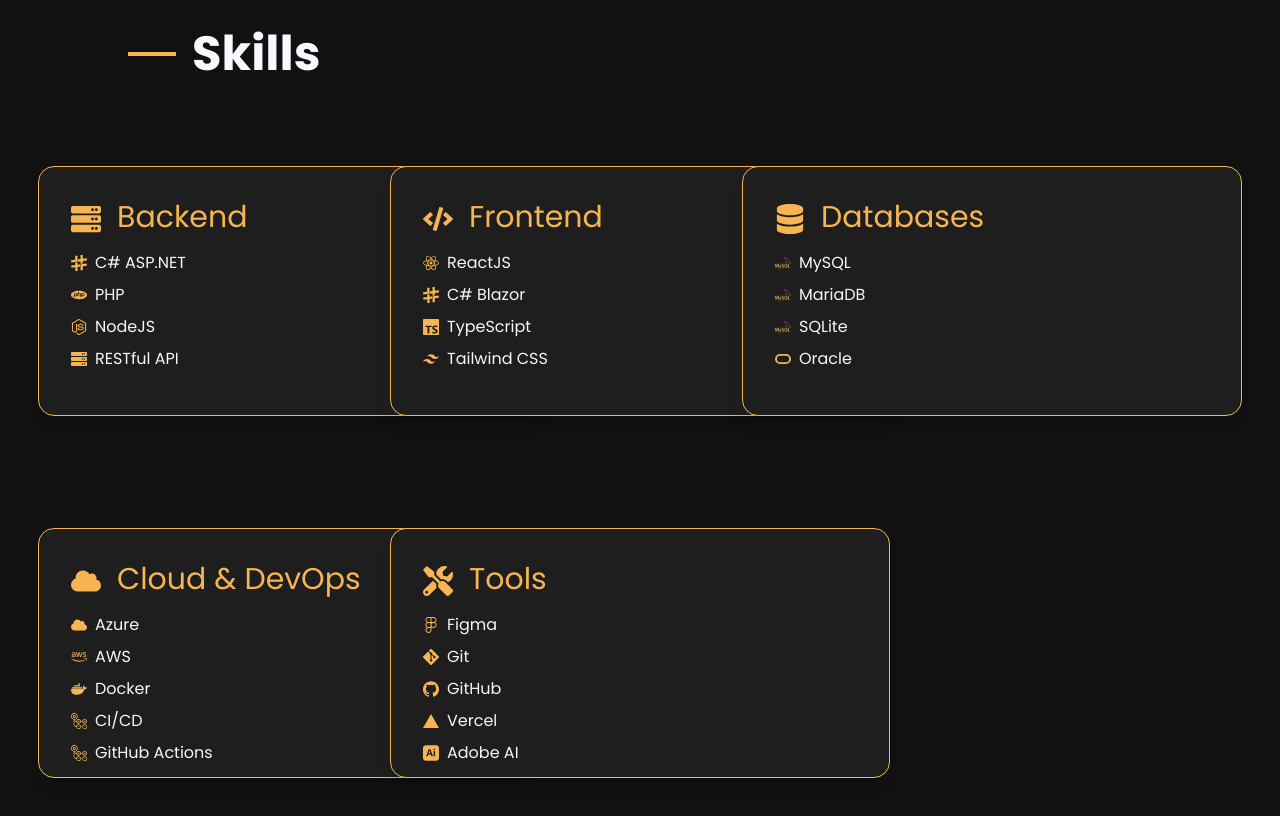
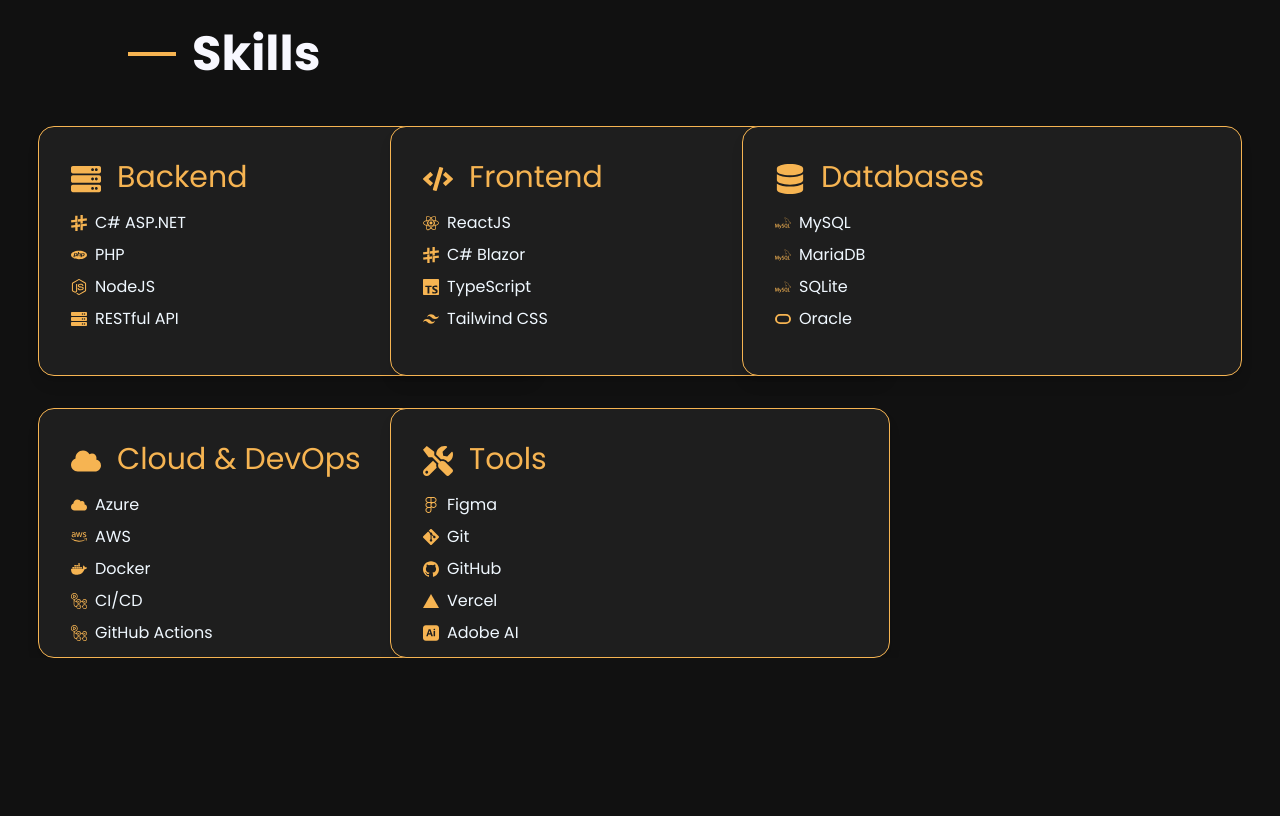
Before and after one commit to adelkandi/adelkandi-portfolio, a React (Vite) app in the folder adelkandi-portfolio/: page / in a window 1280 px wide. Shown: the part 1460-2276 px from the top of the page. After the commit the page ends 2118 px from the top, so only its background shows below. Built offline with nearby package versions, Linux system fonts and the light colour scheme; a web font is replaced by a local one.

Commit message:
fix: correct styling issues in SkillsCard component

```diff
--- a/adelkandi-portfolio/src/components/SkillsCards.tsx
+++ b/adelkandi-portfolio/src/components/SkillsCards.tsx
@@ -6,7 +6,7 @@
 
 const SkillsCard = ({category}: SkillsCardProps) =>{
     return(
-        <div className="w-[500px] h-[250px] border border-[#f6b452] rounded shadow shadow-lg  rounded-2xl m-10 p-6 bg-[#1E1E1E] transition duration2300 ease-in-out hover:scale-102 hover:shadow-[#f6b452]">
+        <div className="w-[500px] h-[250px] border border-[#f6b452] rounded-2xl shadow-lg p-6 bg-[#1E1E1E] transition duration-300 ease-in-out hover:scale-105 hover:shadow-[#f6b452]">
             <h3 className="text-3xl text-[#f6b452] p-2">{category.titleLogo} {category.title}</h3>
             <ul className="p-2 space-y-2">
                 {category.skills.map((skill, index) => (<li key={index} className="flex items-center gap-2"><span className="text-[#f6b452]">{skill.icon}</span>{skill.name}</li>))}
```
